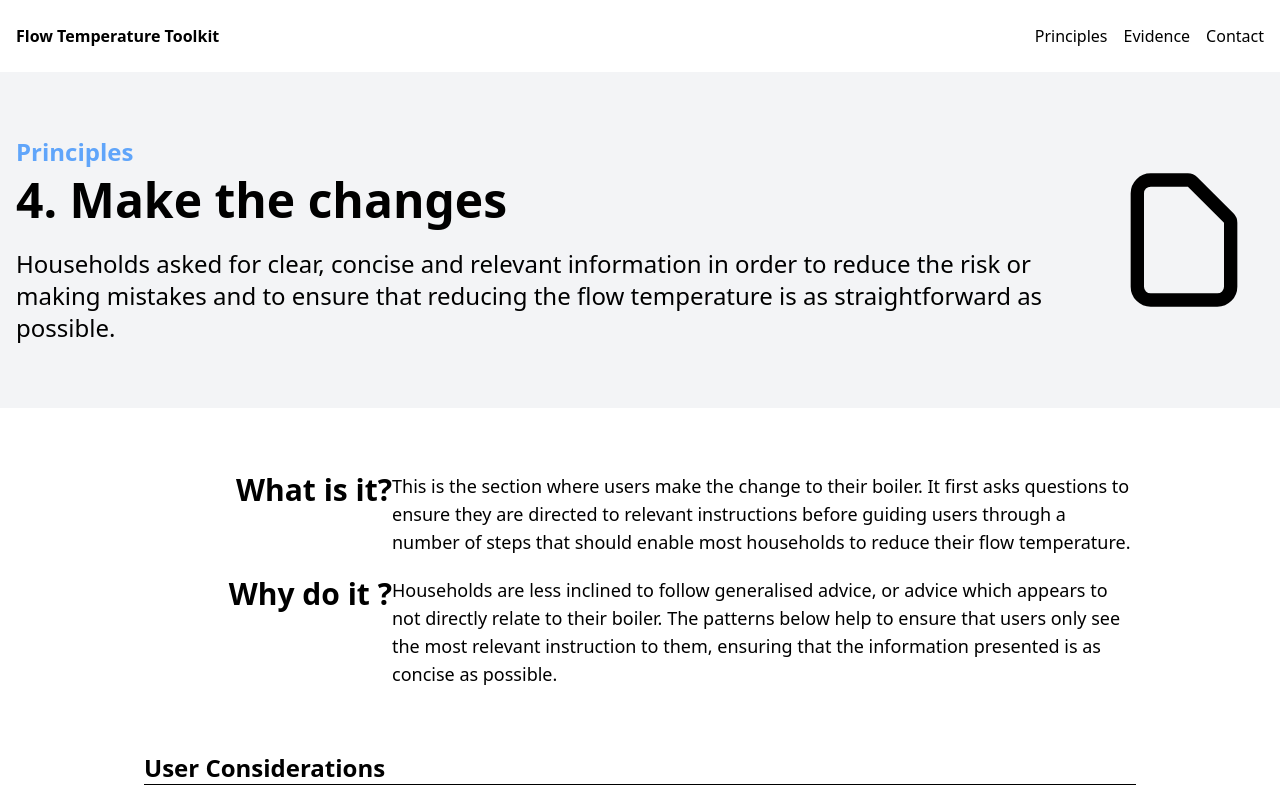
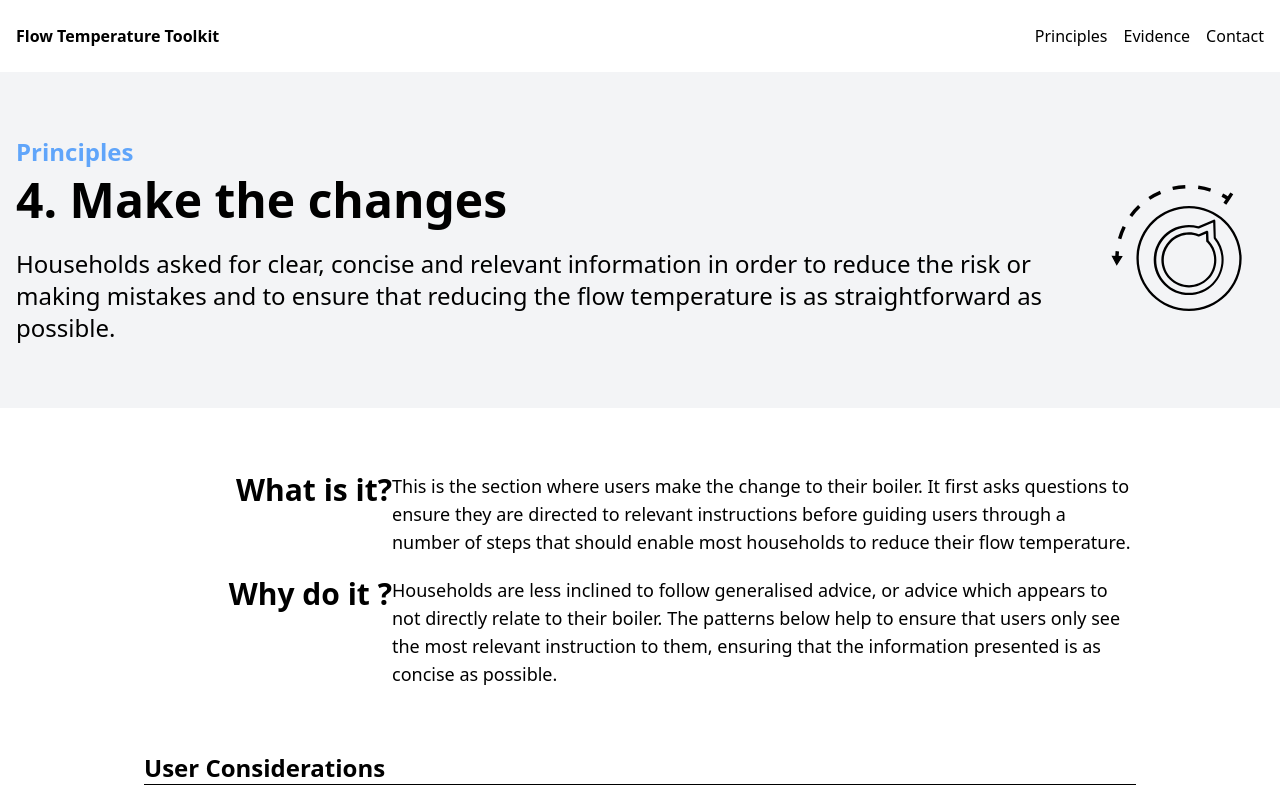
Before and after one commit to nestauk/flow-temp-toolkit, an Eleventy site: page src/principles/4-make-the-changes.md in a window 1280 px wide. Shown: the top 800 px of the page. Built offline with nearby package versions, Linux system fonts and the light colour scheme; Eleventy itself is replaced by a stand-in of ours; files that its build step writes are made by us from their sources.

Commit message:
Update Principles “4-make-the-changes”

```diff
--- a/src/principles/4-make-the-changes.md
+++ b/src/principles/4-make-the-changes.md
@@ -3,7 +3,7 @@ title: 4. Make the changes
 tagline: Households asked for clear, concise and relevant information in order
   to reduce the risk or making mistakes and to ensure that reducing the flow
   temperature is as straightforward as possible.
-icon: /static/files/icon.svg
+icon: /static/files/make-the-change-noun-dial-740644.svg
 patterns:
   - slug: define-the-type-of-boiler-controls
     title: Define the type of boiler controls
```
Also changed, not shown: src/static/files/make-the-change-noun-dial-740644.svg (added).
